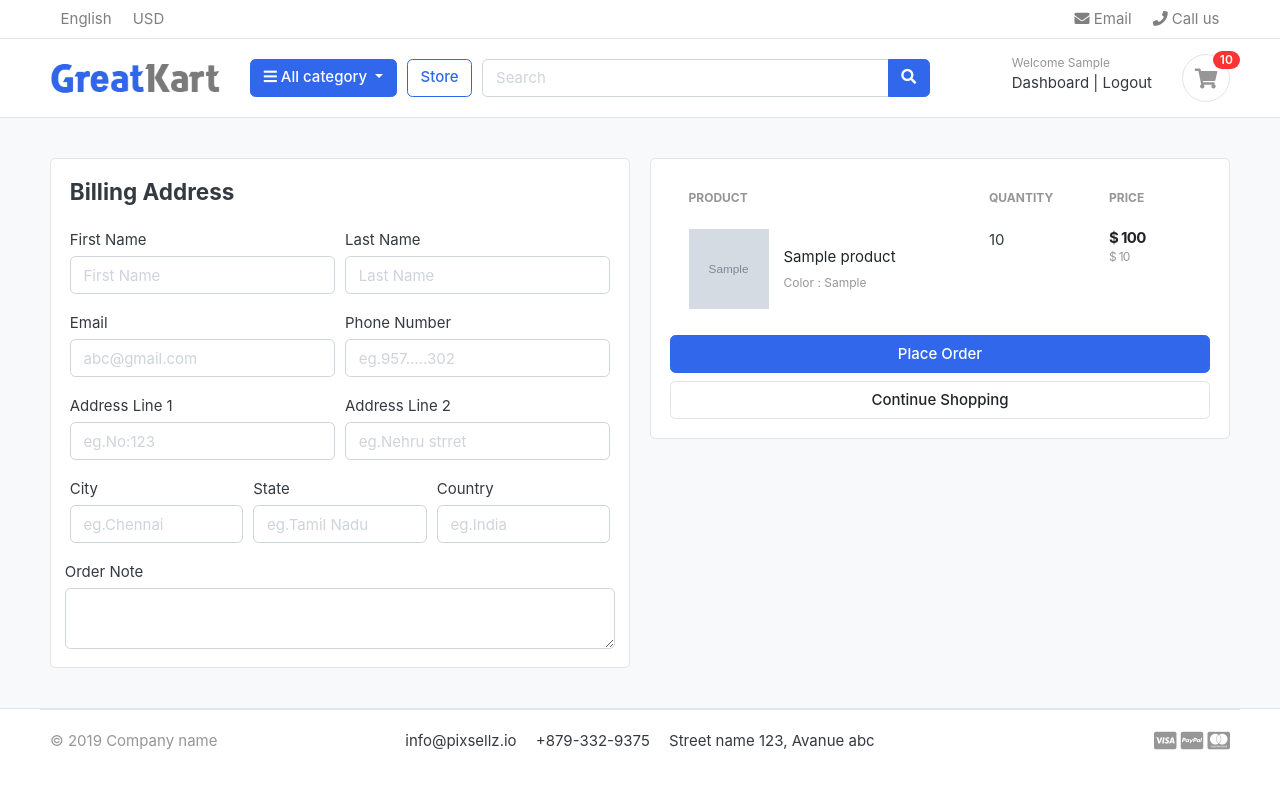
After one commit to jayaprabhapalani/greatkart-django, a Django app: page /cart/checkout/ in a window 1280 px wide. The commit adds this page. Run offline with Django 5.2, Linux system fonts and the light colour scheme; a user stored in the database is signed in; tables that the repository leaves empty hold one stand-in row (values such as "Sample post"); grey boxes marked "Sample" are stand-in pictures; some libraries are stand-ins or nearby versions; some web fonts are replaced.

Commit message:
cart and checkout functionalities for logged in users

```diff
--- a/carts/context_processors.py
+++ b/carts/context_processors.py
@@ -3,13 +3,16 @@ from .views import _cart_id
 
 #to show the no of itmes in the cart
 def counter(request):
+    cart_count=0
     if 'admin' in request.path:
         return {}
     else:
         try:
             cart=Cart.objects.filter(cart_id=_cart_id(request))
-            cart_items=CartItem.objects.all().filter(cart=cart[:1])
-            cart_count =0
+            if request.user.is_authenticated:
+                cart_items=CartItem.objects.all().filter(user=request.user)
+            else:
+                cart_items=CartItem.objects.all().filter(cart=cart[:1])
             for cart_item in cart_items:
                 cart_count+=cart_item.quantity
 
--- a/carts/models.py
+++ b/carts/models.py
@@ -1,6 +1,6 @@
 from django.db import models
 from store.models import Product,Variation
-
+from accounts.models import Account
 # Create your models here.
 class Cart(models.Model):
     cart_id=models.CharField(max_length=250,blank=True)
@@ -12,9 +12,10 @@ class Cart(models.Model):
 
 #cart item model
 class CartItem(models.Model):
+    user=models.ForeignKey(Account,on_delete=models.CASCADE,null=True)
     product=models.ForeignKey(Product,on_delete=models.CASCADE)
     variations=models.ManyToManyField(Variation,blank=True) # to store the variations of a product
-    cart=models.ForeignKey(Cart,on_delete=models.CASCADE)
+    cart=models.ForeignKey(Cart,on_delete=models.CASCADE,null=True,blank=True)
     quantity=models.IntegerField()
     is_active=models.BooleanField(default=True)
 
--- a/carts/urls.py
+++ b/carts/urls.py
@@ -5,6 +5,7 @@ urlpatterns = [
     path('add_cart/<int:product_id>/',views.add_cart,name="add_cart"),
     path('remove_cart/<int:product_id>/<int:cart_item_id>/',views.remove_cart,name="remove_cart"),
     path('remove_cart_item/<int:product_id>/<int:cart_item_id>/',views.remove_cart_item,name="remove_cart_item"),
+    path('checkout/',views.checkout,name='checkout'),
 
 
 ]
--- a/carts/views.py
+++ b/carts/views.py
@@ -3,7 +3,7 @@ from django.http import HttpResponse
 from store.models import Product,Variation
 from .models import Cart,CartItem
 from django.core.exceptions import ObjectDoesNotExist
-
+from django.contrib.auth.decorators import login_required
 # Create your views here.
 
 #to return the session key from website for to assign it to cart_id
@@ -14,83 +14,112 @@ def  _cart_id(request):
     return cart
 
 
+#add cart item
+def add_cart(request, product_id):
+    current_user = request.user
+    product = Product.objects.get(id=product_id)
 
-#views to add product to the cart
-def add_cart(request,product_id):
-    product=Product.objects.get(id=product_id)
-    product_variation=[]
-    #variations in color in sizee
-    if request.method== 'POST':
-        for item in request.POST:
-            key=item
-            value=request.POST[key]
-
+    # Collect product variations from POST
+    product_variation = []
+    if request.method == 'POST':
+        for key in request.POST:
+            value = request.POST[key]
             try:
-                variation=Variation.objects.get(product=product,variation_category__iexact=key,variation_value__iexact=value)
+                variation = Variation.objects.get(
+                    product=product,
+                    variation_category__iexact=key,
+                    variation_value__iexact=value
+                )
                 product_variation.append(variation)
-            except:
+            except Variation.DoesNotExist:
                 pass
 
+    # If the user is authenticated
+    if current_user.is_authenticated:
+        cart_item_qs = CartItem.objects.filter(product=product, user=current_user)
 
-    #car_id from session key from website--using _cart_id func
-    try:
-        cart=Cart.objects.get(cart_id=_cart_id(request))
-    except Cart.DoesNotExist:
-        cart=Cart.objects.create(
-            cart_id=_cart_id(request)
-        )
-    cart.save()
+        if cart_item_qs.exists():
+            ex_var_list = []
+            ids = []
+            for cart_item in cart_item_qs:
+                existing_variation = cart_item.variations.all()
+                ex_var_list.append(list(existing_variation))
+                ids.append(cart_item.id)
 
-    is_cart_item_exists=CartItem.objects.filter(product=product,cart=cart).exists()
-    if is_cart_item_exists:
-        cart_item=CartItem.objects.filter(product=product,cart=cart)
-        #existing variations--> database
-        #current variation-->product_variation
-        #item id-->database
-        ex_var_ls=[]
-        id=[]
-        for item in cart_item:
-            existing_variation=item.variations.all()
-            ex_var_ls.append(list(existing_variation))
-            id.append(item.id)
+            if product_variation in ex_var_list:
+                index = ex_var_list.index(product_variation)
+                item_id = ids[index]
+                cart_item = CartItem.objects.get(product=product, id=item_id)
+                cart_item.quantity += 1
+                cart_item.save()
+            else:
+                cart_item = CartItem.objects.create(product=product, quantity=1, user=current_user)
+                if product_variation:
+                    cart_item.variations.clear()
+                    cart_item.variations.add(*product_variation)
+                cart_item.save()
+        else:
+            cart_item = CartItem.objects.create(product=product, quantity=1, user=current_user)
+            if product_variation:
+                cart_item.variations.clear()
+                cart_item.variations.add(*product_variation)
+            cart_item.save()
 
-        print(ex_var_ls)
+    # If the user is not authenticated
+    else:
+        try:
+            cart = Cart.objects.get(cart_id=_cart_id(request))
+        except Cart.DoesNotExist:
+            cart = Cart.objects.create(cart_id=_cart_id(request))
+        cart.save()
 
-        if product_variation in ex_var_ls:
-           #increase the cart item quantity
-           index=ex_var_ls.index(product_variation)
-           item_id=id[index]
-           item = CartItem.objects.get(product=product,id=item_id)
-           item.quantity+=1
-           item.save()
+        cart_item_qs = CartItem.objects.filter(product=product, cart=cart)
+
+        if cart_item_qs.exists():
+            ex_var_list = []
+            ids = []
+            for cart_item in cart_item_qs:
+                existing_variation = cart_item.variations.all()
+                ex_var_list.append(list(existing_variation))
+                ids.append(cart_item.id)
+
+            if product_variation in ex_var_list:
+                index = ex_var_list.index(product_variation)
+                item_id = ids[index]
+                cart_item = CartItem.objects.get(product=product, id=item_id)
+                cart_item.quantity += 1
+                cart_item.save()
+            else:
+                cart_item = CartItem.objects.create(product=product, quantity=1, cart=cart)
+                if product_variation:
+                    cart_item.variations.clear()
+                    cart_item.variations.add(*product_variation)
+                cart_item.save()
         else:
-           #create a new cart item
-            item= CartItem.objects.create(product=product,quantity=1,cart=cart)
-            if len(product_variation)>0:
-                item.variations.clear()
-                item.variations.add(*product_variation)
-            #cart_item.quantity+=1
-            item.save()
-    else:
-        cart_item=CartItem.objects.create(
-            product=product,
-            quantity=1,
-            cart=cart,
-        )
-        if len(product_variation)>0:
-            cart_item.variations.clear()
-            cart_item.variations.add(*product_variation)
-        cart_item.save()
-    #return HttpResponse(cart_item.product)
+            cart_item = CartItem.objects.create(product=product, quantity=1, cart=cart)
+            if product_variation:
+                cart_item.variations.clear()
+                cart_item.variations.add(*product_variation)
+            cart_item.save()
+
     return redirect('cart')
+
+
+
+
 
 
 #to remove items---minus button
 def remove_cart(request,product_id,cart_item_id):
-    cart=Cart.objects.get(cart_id=_cart_id(request))
+
     product=get_object_or_404(Product,id=product_id)
     try:
-        cart_item=CartItem.objects.get(product=product,cart=cart,id=cart_item_id)
+        if request.user.is_authenticated:
+            cart_item=CartItem.objects.get(product=product,user=request.user,id=cart_item_id)
+
+        else:
+            cart=Cart.objects.get(cart_id=_cart_id(request))
+            cart_item=CartItem.objects.get(product=product,cart=cart,id=cart_item_id)
         if cart_item.quantity>1:
             cart_item.quantity-=1
             cart_item.save()
@@ -103,9 +132,12 @@ def remove_cart(request,product_id,cart_item_id):
 
 #remove total cart
 def remove_cart_item(request,product_id,cart_item_id):
-    cart=Cart.objects.get(cart_id=_cart_id(request))
     product=get_object_or_404(Product,id=product_id)
-    cart_item=CartItem.objects.get(product=product,cart=cart,id=cart_item_id)
+    if request.user.is_authenticated:
+        cart_item=CartItem.objects.get(product=product,user=request.user,id=cart_item_id)
+    else:
+        cart=Cart.objects.get(cart_id=_cart_id(request))
+        cart_item=CartItem.objects.get(product=product,cart=cart,id=cart_item_id)
     cart_item.delete()
     return redirect('cart')
 
@@ -117,8 +149,11 @@ def cart(request,total=0,quantity=0,cart_items=None):
     try:
         tax=0
         grand_total=0
-        cart=Cart.objects.get(cart_id=_cart_id(request))
-        cart_items=CartItem.objects.filter(cart=cart,is_active=True)
+        if request.user.is_authenticated:
+            cart_items=CartItem.objects.filter(user=request.user,is_active=True)
+        else:
+            cart=Cart.objects.get(cart_id=_cart_id(request))
+            cart_items=CartItem.objects.filter(cart=cart,is_active=True)
         #to get total items, quantity of added items, and cart_items
         for cart_item in cart_items:
             total += cart_item.product.price * cart_item.quantity
@@ -137,3 +172,33 @@ def cart(request,total=0,quantity=0,cart_items=None):
     }
 
     return render(request,'store/cart.html',context)
+
+
+@login_required(login_url='login')
+def checkout(request,total=0,quantity=0,cart_items=None):
+    try:
+        tax=0
+        grand_total=0
+        if request.user.is_authenticated:
+            cart_items=CartItem.objects.filter(user=request.user,is_active=True)
+        else:
+            cart=Cart.objects.get(cart_id=_cart_id(request))
+            cart_items=CartItem.objects.filter(cart=cart,is_active=True)
+        #to get total items, quantity of added items, and cart_items
+        for cart_item in cart_items:
+            total += cart_item.product.price * cart_item.quantity
+            quantity+=cart_item.quantity
+        tax=int(0.02*total)
+        grand_total=total+tax
+    except ObjectDoesNotExist:
+        pass
+
+    context={
+        'total':total ,
+        'quantity': quantity,
+        'cart_items':cart_items ,
+        'tax':tax,
+        'grand_total':grand_total,
+    }
+
+    return render(request,'store/checkout.html',context)
--- a/templates/store/cart.html
+++ b/templates/store/cart.html
@@ -103,7 +103,7 @@
 			<p class="text-center mb-3">
 				<img src="{% static './images/misc/payments.png' %}" height="26">
 			</p>
-			<a href="./place-order.html" class="btn btn-primary btn-block"> Checkout </a>
+			<a href="{% url 'checkout' %}" class="btn btn-primary btn-block"> Checkout </a>
 			<a href="{% url 'store' %}" class="btn btn-light btn-block">Continue Shopping</a>
 		</div> <!-- card-body.// -->
 		</div> <!-- card.// -->
--- /dev/null
+++ b/templates/store/checkout.html
@@ -0,0 +1,145 @@
+{% extends 'base.html' %}
+
+{% load static %}
+
+{% block content %}
+
+<section class="section-content padding-y bg">
+<div class="container">
+
+<!-- ============================ COMPONENT 1 ================================= -->
+
+<div class="row">
+	<aside class="col-lg-6">
+<div class="card">
+    <div class="card-body">
+        <h4 class="card-title mb-4">Billing Address</h4>
+        <form action="" method="POST">
+            {% csrf_token %}
+            <div class="form-row">
+                <div class="col form-group">
+                    <label for="">First Name</label>
+                    <input type="text" placeholder="First Name" name="first_name"  class="form-control" required>
+                </div>
+                <div class="col form-group">
+                    <label for="">Last Name</label>
+                    <input type="text" placeholder="Last Name" name="last_name"  class="form-control" required>
+                </div>
+            </div>
+            <div class="form-row">
+                <div class="col form-group">
+                    <label for="">Email</label>
+                    <input type="email" placeholder="abc@gmail.com" name="email"  class="form-control" required>
+                </div>
+                <div class="col form-group">
+                    <label for="">Phone Number</label>
+                    <input type="text" placeholder="eg.957.....302" name="phone"  class="form-control" required>
+                </div>
+            </div>
+            <div class="form-row">
+                <div class="col form-group">
+                    <label for="">Address Line 1</label>
+                    <input type="text" placeholder="eg.No:123" name="address_line_1"  class="form-control" required>
+                </div>
+                <div class="col form-group">
+                    <label for="">Address Line 2</label>
+                    <input type="text" placeholder="eg.Nehru strret" name="address_line_2"  class="form-control">
+                </div>
+            </div>
+            <div class="form-row">
+                <div class="col form-group">
+                    <label for="">City</label>
+                    <input type="text" placeholder="eg.Chennai" name="city"  class="form-control" required>
+                </div>
+                <div class="col form-group">
+                    <label for="">State</label>
+                    <input type="text" placeholder="eg.Tamil Nadu" name="state"  class="form-control">
+                </div>
+                <div class="col form-group">
+                    <label for="">Country</label>
+                    <input type="text" placeholder="eg.India" name="country"  class="form-control">
+                </div>
+            </div>
+            <div class="form-row">
+                <label for="">Order Note</label>
+                <textarea name="order_note" rows="2"class="form-control" id=""></textarea>
+
+            </div>
+
+    </div>
+
+</div> <!-- card.// -->
+
+	</aside> <!-- col.// -->
+	<aside class="col-lg-6">
+
+		<div class="card">
+		<div class="card-body">
+		<table class="table table-borderless table-shopping-cart">
+<thead class="text-muted">
+<tr class="small text-uppercase">
+  <th scope="col">Product</th>
+  <th scope="col" width="120">Quantity</th>
+  <th scope="col" width="120">Price</th>
+
+</tr>
+</thead>
+<tbody>
+{% for cart_item in cart_items %}
+<tr>
+	<td>
+		<figure class="itemside align-items-center">
+			<div class="aside"> <a href="{{ cart_item.product.get_url }}"> <img   src="{{ cart_item.product.images.url }}" class="img-sm"></div></a>
+			<figcaption class="info">
+				<a href="{{ cart_item.product.get_url }}" class="title text-dark">{{  cart_item.product.product_name }}</a>
+				<p class="text-muted small">
+					{% if cart_item.variations.all %}
+						{% for item in cart_item.variations.all %}
+						{{item.variation_category | capfirst}} : {{item.variation_value |capfirst}} <br>
+						{% endfor %}
+					{% endif %}
+				</p>
+			</figcaption>
+		</figure>
+	</td>
+	<td>
+		<!-- col.// -->
+        <label for="">{{cart_item.quantity}}</label>
+					<!-- col.// -->
+	</td>
+	<td>
+		<div class="price-wrap">
+			<var class="price"> $ {{  cart_item.sub_total }}</var>
+			<small class="text-muted"> $ {{  cart_item.product.price }} </small>
+		</div> <!-- price-wrap .// -->
+	</td>
+
+</tr>
+{% endfor %}
+
+</tbody>
+</table>
+
+            <button type="submit" name="submit"  class="btn btn-primary btn-block">Place Order</button>
+			<a href="{% url 'store' %}" class="btn btn-light btn-block">Continue Shopping</a>
+            </form>
+		</div> <!-- card-body.// -->
+		</div> <!-- card.// -->
+
+
+</aside> <!-- col.// -->
+
+
+</div> <!-- row.// -->
+
+<!-- ============================ COMPONENT 1 END .// ================================= -->
+
+</div> <!-- container .//  -->
+</section>
+<!-- ========================= SECTION CONTENT END// ========================= -->
+
+
+
+
+
+{% endblock%}
```
Also changed, not shown: accounts/views.py (+60 -2 lines), carts/migrations/0003_cartitem_user.py (added), carts/migrations/0004_alter_cartitem_cart.py (added).
